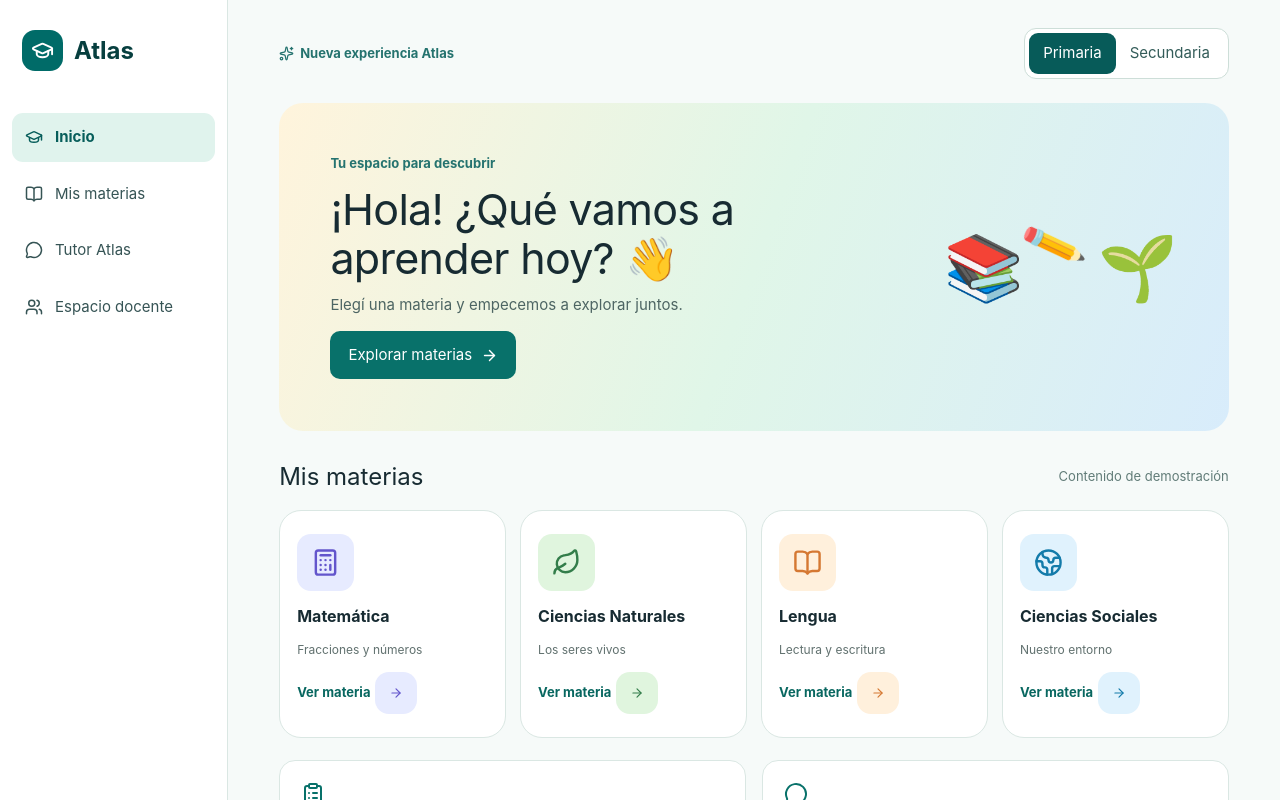
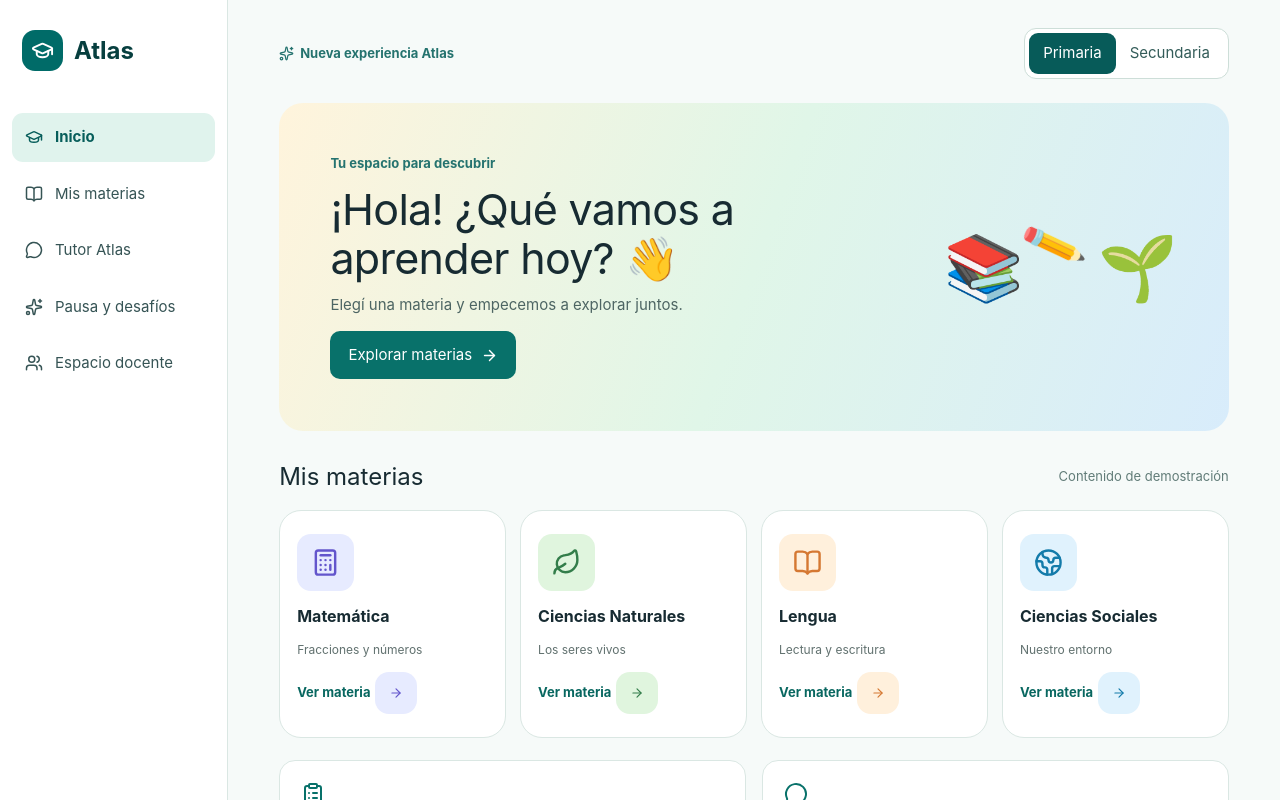
Before and after one commit to Gramissxi/Atlas-by-Gramisci, a React (Vite) app in the folder frontend/: page / in a window 1280 px wide. Shown: the top 800 px of the page. Built offline with nearby package versions, Linux system fonts and the light colour scheme.

Commit message:
Integrar pausa y desafíos por nivel en navegación educativa

```diff
--- a/frontend/src/AtlasInicio.tsx
+++ b/frontend/src/AtlasInicio.tsx
@@ -1,10 +1,11 @@
 import { useState } from "react";
 import { ArrowLeft, ArrowRight, BookOpen, Calculator, CheckCircle2, ClipboardList, FileText, GraduationCap, Leaf, MessageCircle, Settings, Sparkles, Upload, Users, Globe2, Menu, X } from "lucide-react";
 import AppAnterior from "./App";
+import PausaAtlas from "./PausaAtlas";
 import "./atlas-inicio.css";
 
 type Etapa = "primaria" | "secundaria";
-type Pantalla = "inicio" | "materias" | "tutor" | "docente" | "anterior";
+type Pantalla = "inicio" | "materias" | "tutor" | "docente" | "pausa" | "anterior";
 const materias = [
   { id: "mat", nombre: "Matemática", tema: "Fracciones y números", icono: Calculator, color: "azul" },
   { id: "nat", nombre: "Ciencias Naturales", tema: "Los seres vivos", icono: Leaf, color: "verde" },
@@ -27,6 +28,7 @@ export default function AtlasInicio() {
     { id: "inicio" as Pantalla, nombre: "Inicio", icono: GraduationCap },
     { id: "materias" as Pantalla, nombre: "Mis materias", icono: BookOpen },
     { id: "tutor" as Pantalla, nombre: "Tutor Atlas", icono: MessageCircle },
+    { id: "pausa" as Pantalla, nombre: "Pausa y desafíos", icono: Sparkles },
     { id: "docente" as Pantalla, nombre: "Espacio docente", icono: Users },
   ];
   return <div className={`atlas-nuevo atlas-${etapa}`}>
@@ -55,6 +57,7 @@ export default function AtlasInicio() {
       </>}
       {pantalla === "materias" && <section className="atlas-pagina"><span className="atlas-sobrelinea">Mis materias</span><h1>Aprendé paso a paso</h1><p>Seleccioná una materia. Los temas escolares son ejemplos visuales; todavía no están conectados a cursos reales.</p><div className="atlas-selector-materias">{materias.map(m => <button key={m.id} className={materia === m.id ? "elegida" : ""} onClick={() => setMateria(m.id)}>{m.nombre}</button>)}</div><div className="atlas-leccion"><div className={`atlas-leccion-icono atlas-${actual.color}`}><actual.icono size={32}/></div><div><span className="atlas-sobrelinea">{etapa === "primaria" ? "Nivel primario" : "Nivel secundario"}</span><h2>{actual.nombre}</h2><p>{actual.tema}</p><div className="atlas-aviso">Las rutas se mostrarán cuando el docente cargue y apruebe los materiales.</div><button className="atlas-boton" onClick={() => navegar("tutor")}>Abrir tutor de esta materia <ArrowRight size={16}/></button></div></div></section>}
       {pantalla === "tutor" && <section className="atlas-pagina atlas-pagina-chat"><span className="atlas-sobrelinea">Tutor educativo</span><h1>Preguntale a Atlas</h1><p>Las consultas deberán estar limitadas a los documentos aprobados de cada materia.</p><label className="atlas-campo-label" htmlFor="materia-tutor">Materia</label><select id="materia-tutor" value={materia} onChange={e => setMateria(e.target.value)}>{materias.map(m => <option key={m.id} value={m.id}>{m.nombre}</option>)}</select><div className="atlas-mensaje"><Sparkles size={21}/><span>¡Hola! Soy Atlas. Cuando conectemos tus materias reales, podré ayudarte usando únicamente el material autorizado por tu docente.</span></div><form onSubmit={e=>{e.preventDefault();if(texto.trim()) navegar("anterior");}}><label htmlFor="pregunta-atlas">Escribí tu pregunta</label><div className="atlas-pregunta"><input id="pregunta-atlas" value={texto} onChange={e=>setTexto(e.target.value)} placeholder="Por ejemplo: ¿me explicás este tema?"/><button type="submit" disabled={!texto.trim()}>Abrir motor actual <ArrowRight size={16}/></button></div></form><div className="atlas-aviso">Esta es una vista de diseño. Para probar el motor documental existente, usá «Abrir motor actual». La pregunta escrita aún no se transfiere automáticamente.</div></section>}
+      {pantalla === "pausa" && <PausaAtlas etapa={etapa}/>}
       {pantalla === "docente" && <section className="atlas-pagina"><span className="atlas-sobrelinea">Espacio docente · Vista preliminar</span><h1>Organizá tus clases</h1><p>Un lugar para preparar materiales y actividades que luego estarán disponibles para tus estudiantes.</p><div className="atlas-tarjetas-docente"><article><FileText/><h3>Materiales</h3><p>Subí PDFs y administrá los documentos de cada curso.</p></article><article><Sparkles/><h3>Rutas y actividades</h3><p>Generá propuestas y revisalas antes de publicarlas.</p></article><article><CheckCircle2/><h3>Seguimiento</h3><p>Consultá actividades completadas y temas a reforzar.</p></article></div><button className="atlas-boton" onClick={() => navegar("anterior")}><Upload size={17}/> Abrir herramientas actuales</button></section>}
       <footer className="atlas-pie">Atlas · Proyecto educativo gratuito · Vista preliminar sin datos reales de estudiantes</footer>
     </main>
```
